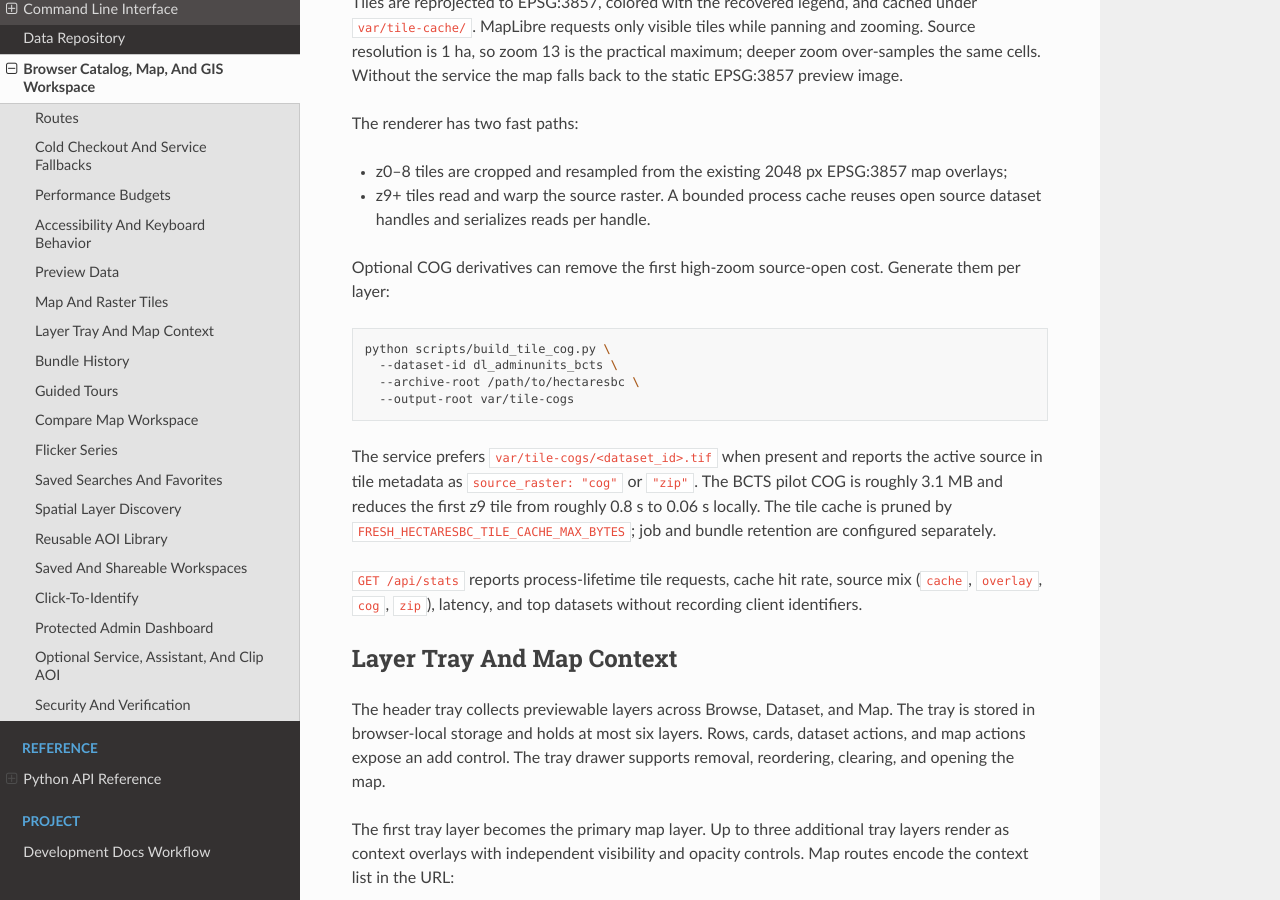
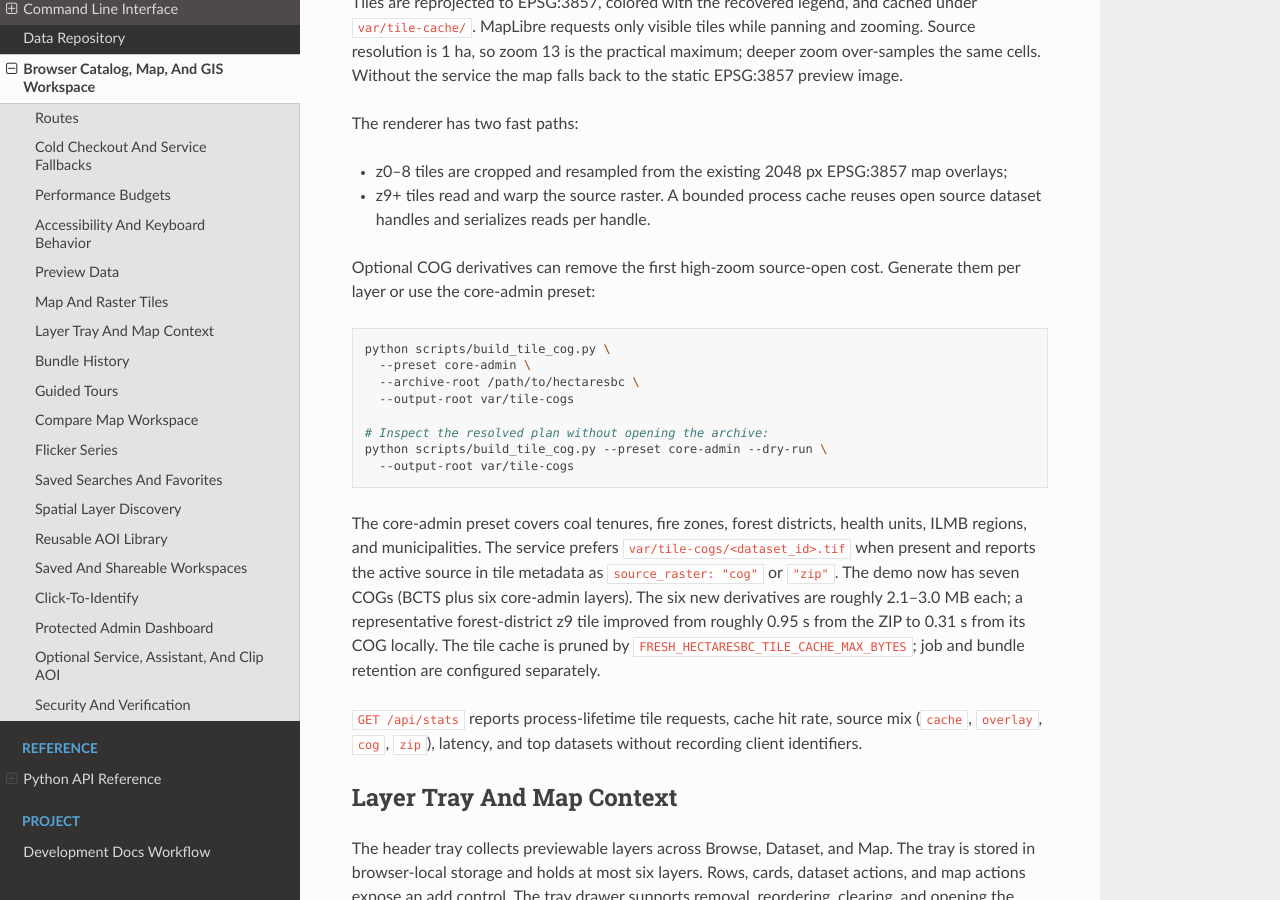
Before and after one commit to UBC-FRESH/fresh-hectaresbc, a Sphinx documentation site: the page built from docs/browser_app.rst, in a window 1280 px wide and 900 px high, scrolled down 3453 px. Built offline with Sphinx 7.4.7 and the Read the Docs theme 3.1.0, drawn with Linux system fonts in a browser that asks for light colours.

Commit message:
Document core-admin COG coverage
Closes #294

```diff
--- a/docs/browser_app.rst
+++ b/docs/browser_app.rst
@@ -188,19 +188,26 @@ The renderer has two fast paths:
   open source dataset handles and serializes reads per handle.
 
 Optional COG derivatives can remove the first high-zoom source-open cost.
-Generate them per layer:
+Generate them per layer or use the core-admin preset:
 
 .. code-block:: bash
 
    python scripts/build_tile_cog.py \
-     --dataset-id dl_adminunits_bcts \
+     --preset core-admin \
      --archive-root /path/to/hectaresbc \
      --output-root var/tile-cogs
 
-The service prefers ``var/tile-cogs/<dataset_id>.tif`` when present and
-reports the active source in tile metadata as ``source_raster: "cog"`` or
-``"zip"``. The BCTS pilot COG is roughly 3.1 MB and reduces the first z9 tile
-from roughly 0.8 s to 0.06 s locally. The tile cache is pruned by
+   # Inspect the resolved plan without opening the archive:
+   python scripts/build_tile_cog.py --preset core-admin --dry-run \
+     --output-root var/tile-cogs
+
+The core-admin preset covers coal tenures, fire zones, forest districts, health
+units, ILMB regions, and municipalities. The service prefers
+``var/tile-cogs/<dataset_id>.tif`` when present and reports the active source in
+tile metadata as ``source_raster: "cog"`` or ``"zip"``. The demo now has seven
+COGs (BCTS plus six core-admin layers). The six new derivatives are roughly
+2.1–3.0 MB each; a representative forest-district z9 tile improved from roughly
+0.95 s from the ZIP to 0.31 s from its COG locally. The tile cache is pruned by
 ``FRESH_HECTARESBC_TILE_CACHE_MAX_BYTES``; job and bundle retention are
 configured separately.
 
```
Also changed, not shown: CHANGE_LOG.md (+1 -0 lines), ROADMAP.md (+1 -1 lines).
